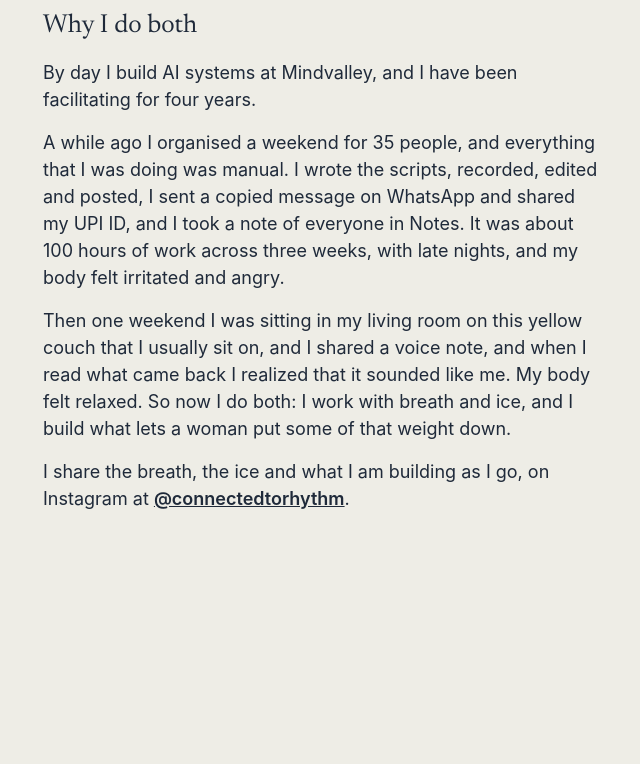
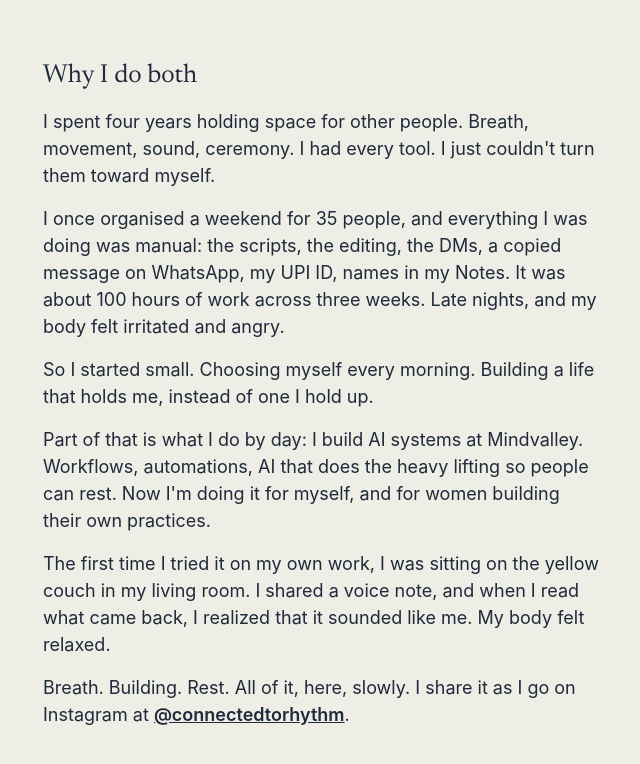
Before and after one commit to Connectedtorhythm/connectedtorhythm.github.io, a plain HTML site: page index.html in a window 1280 px wide. Shown: the part 1342-2106 px from the top of the page, without its empty margins (317-957 px from the left). Before the commit the page ends 1918 px from the top, so only its background shows below. Drawn offline with Linux system fonts and the light colour scheme.

Commit message:
The story in her own approved words
Co-Authored-By: Claude <noreply@anthropic.com>

```diff
--- a/index.html
+++ b/index.html
@@ -4,10 +4,10 @@
 <meta charset="utf-8">
 <meta name="viewport" content="width=device-width, initial-scale=1">
 <title>Rhythm Malhotra · Connectedtorhythm</title>
-<meta name="description" content="Breath and ice coach and ceremony host in Assagao, Goa. I work on the systems, and on the body under the business.">
+<meta name="description" content="Breath and ice coach and ceremony host in Assagao, Goa. I build systems so women can rest, and I work with the body under the business.">
 <meta property="og:type" content="website">
 <meta property="og:title" content="Rhythm Malhotra · Connectedtorhythm">
-<meta property="og:description" content="I work on the systems, and on the body under the business.">
+<meta property="og:description" content="I build systems so women can rest, and I work with the body under the business.">
 <!-- At publish: og:url and og:image need the page's full address, e.g. https://ADDRESS/share.jpg -->
 <link rel="preload" href="newsreader-latin.woff2" as="font" type="font/woff2" crossorigin>
 <style>
@@ -78,7 +78,7 @@
     <!-- Photo for now: the 6 Nov 2025 garden frame (photo-current.json). Hers to confirm or swap. -->
     <img src="rhythm.jpg" width="1200" height="900" alt="Rhythm smiling in a garden, one arm raised, in a white and blue kaftan">
     <p class="who">Rhythm Malhotra, breath and ice coach and ceremony host, Assagao, Goa</p>
-    <h1>I work on the systems, and on the body under the business.</h1>
+    <h1>I build systems so women can rest, and I work with the body under the business.</h1>
   </header>
 
   <section class="door">
@@ -99,10 +99,12 @@
 
   <section class="story">
     <h2>Why I do both</h2>
-    <p>By day I build AI systems at Mindvalley, and I have been facilitating for four years.</p>
-    <p>A while ago I organised a weekend for 35 people, and everything that I was doing was manual. I wrote the scripts, recorded, edited and posted, I sent a copied message on WhatsApp and shared my UPI ID, and I took a note of everyone in Notes. It was about 100 hours of work across three weeks, with late nights, and my body felt irritated and angry.</p>
-    <p>Then one weekend I was sitting in my living room on this yellow couch that I usually sit on, and I shared a voice note, and when I read what came back I realized that it sounded like me. My body felt relaxed. So now I do both: I work with breath and ice, and I build what lets a woman put some of that weight down.</p>
-    <p>I share the breath, the ice and what I am building as I go, on Instagram at <a href="https://www.instagram.com/connectedtorhythm/">@connectedtorhythm</a>.</p>
+    <p>I spent four years holding space for other people. Breath, movement, sound, ceremony. I had every tool. I just couldn't turn them toward myself.</p>
+    <p>I once organised a weekend for 35 people, and everything I was doing was manual: the scripts, the editing, the DMs, a copied message on WhatsApp, my UPI ID, names in my Notes. It was about 100 hours of work across three weeks. Late nights, and my body felt irritated and angry.</p>
+    <p>So I started small. Choosing myself every morning. Building a life that holds me, instead of one I hold up.</p>
+    <p>Part of that is what I do by day: I build AI systems at Mindvalley. Workflows, automations, AI that does the heavy lifting so people can rest. Now I'm doing it for myself, and for women building their own practices.</p>
+    <p>The first time I tried it on my own work, I was sitting on the yellow couch in my living room. I shared a voice note, and when I read what came back, I realized that it sounded like me. My body felt relaxed.</p>
+    <p>Breath. Building. Rest. All of it, here, slowly. I share it as I go on Instagram at <a href="https://www.instagram.com/connectedtorhythm/">@connectedtorhythm</a>.</p>
   </section>
 </main>
 </body>
```
